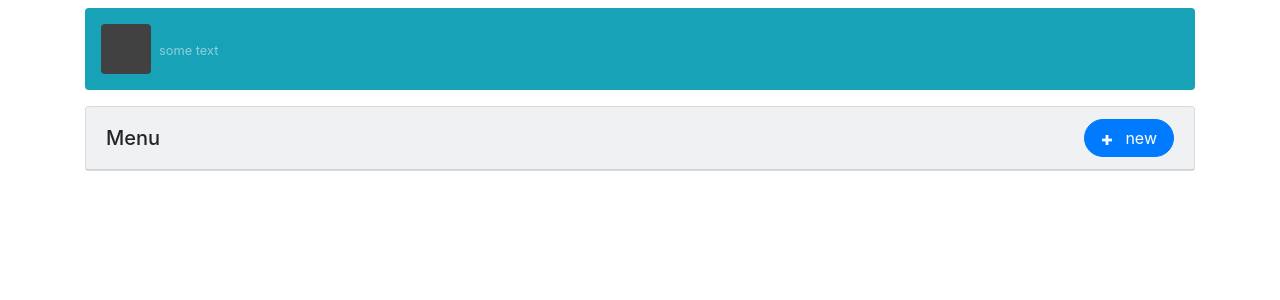
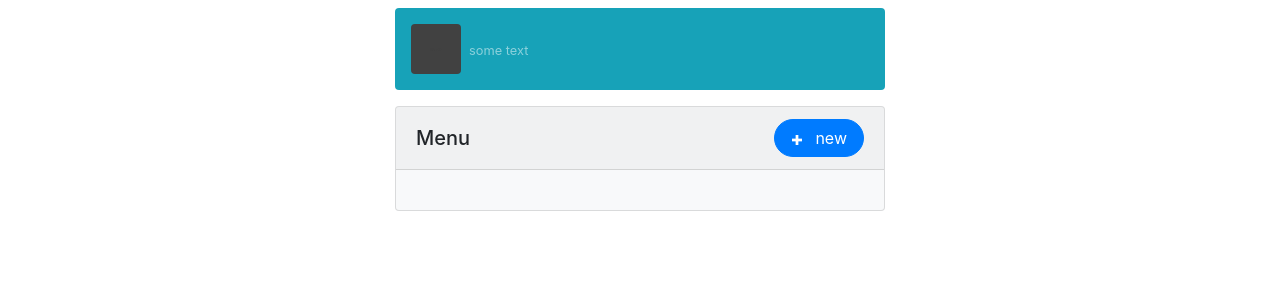
Before and after one commit to 3omer/restaurants-zone, a Flask app: template templates/menu.html in a window 1280 px wide. Shown: the part 56-356 px from the top of the page. Run offline with Flask 2, Linux system fonts and the light colour scheme; the template is opened without the code that fills it, so the values that code supplies are empty; some libraries are stand-ins or nearby versions.

Commit message:
menu style enhancments

```diff
--- a/templates/menu.html
+++ b/templates/menu.html
@@ -5,7 +5,7 @@
 {% extends 'base_temp.html'  %}
 
 {% block content %}
-<section class="container">
+<section class="container" style="max-width: 520px">
     <div class="restaurant-header d-flex align-items-center p-3 text-white-50 rounded bg-info">
         <div class="restaurant-logo">
             <img data-src="holder.js/50x50?theme=thumb&amp;bg=414141&amp;fg=414141&amp;size=1" alt="32x32"
@@ -17,7 +17,7 @@
         </div>
 
     </div>
-    <div class="menu-list bg-light card my-3">
+    <div class="menu-list bg-light card my-3" >
         <div class="card-header d-flex  justify-content-between align-items-center">
             <h5 class="mb-0">Menu</h5>
             <button class="btn btn-primary rounded-pill" id="addItem" data-toggle="modal" data-target="#menuItemModal"
@@ -31,12 +31,14 @@
                 <span class="text-white p-1">new</span>
             </button>
         </div>
+        <div class="card-body">
             {% for item in menu_items %}
-        <div class="menu-item d-flex justify-content-between align-items-center border-bottom pt-2 w-75 m-auto">
+            <div class="menu-item d-flex justify-content-between align-items-center border-bottom m-2">
                 <div class="d-flex">
                     <div class="d-none d-sm-block">
                         <img data-src="holder.js/60x60?theme=thumb&amp;bg=6c757d&amp;fg=6c757d&amp;size=1" alt="32x32"
-                        class="img-fluid mr-2 rounded" style="width: 32px; height: 32px;" data-holder-rendered="true">
+                            class="img-fluid mr-2 rounded" style="width: 32px; height: 32px;"
+                            data-holder-rendered="true">
                     </div>
                     <div class="item-body">
                         <h6 class="mb-0">{{item.name}}</h6>
@@ -47,7 +49,8 @@
                 <div class="ml-1 p-2">
                     <h4 class="text-center bg-info rounded text-white">{{item.price}}</h3>
                         <div class="btn-group btn-group-sm">
-                        <button class="btn btn-secondary" id="editItem" data-toggle="modal" data-target="#menuItemModal"
+                            <button class="btn btn-secondary" id="editItem" data-toggle="modal"
+                                data-target="#menuItemModal"
                                 data-action="{{url_for('editMenuItem', restaurant_id=restaurant.id, item_id=item.id)}}"
                                 data-title="Edit {{item.name}}" data-name="{{item.name}}"
                                 data-description="{{item.description}}" data-course="{{item.course}}"
@@ -70,6 +73,7 @@
                 </div>
             </div>
             {% endfor %}
+        </div>
     </div>
 </section>
 
```
Lines whose indentation alone changed are shown as unchanged.
